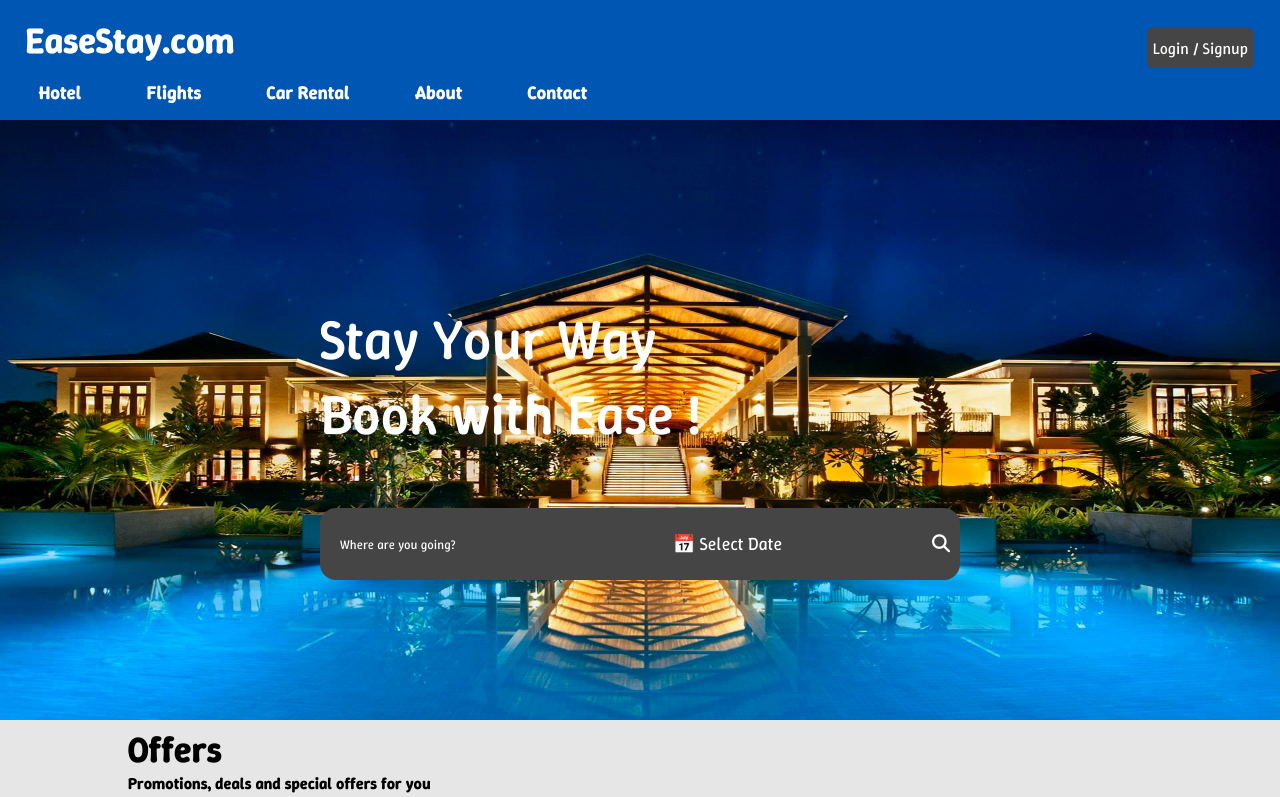
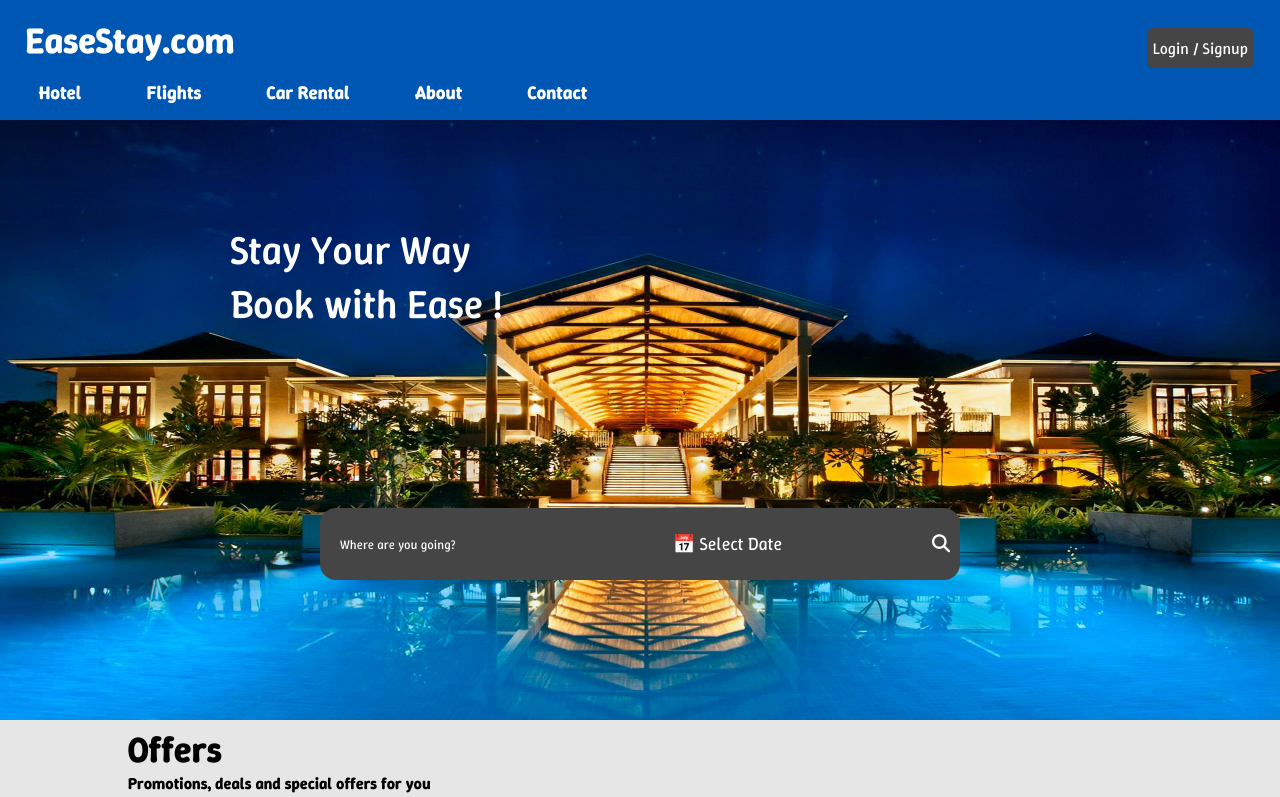
Before and after one commit to DivyamOswal/EaseStay, a plain HTML site: page index.html in a window 1280 px wide. Shown: the top 797 px of the page. Drawn offline with nearby package versions, Linux system fonts and the light colour scheme; files whose address does not match are found by name.

Commit message:
initial commit

```diff
--- a/index.html
+++ b/index.html
@@ -19,7 +19,7 @@
       <div class="page1">
         <nav>
           <div id="nav-top">
-            <h1>EaseStay.com</h1>
+            <h1>EaseStay.com</h3>
             <a href="login/login.html"><button>Login / Signup</button></a>
           </div>
           <div id="nav-bottom">
--- a/style.css
+++ b/style.css
@@ -97,9 +97,9 @@ body {
 
 #background-image h1 {
   position: absolute;
-  top: 30%;
-  left: 25%;
-  font-size: 7vh;
+  top: 17%;
+  left: 18%;
+  font-size: 5vh;
   font-weight: 500;
   color: #fff;
 }
```
